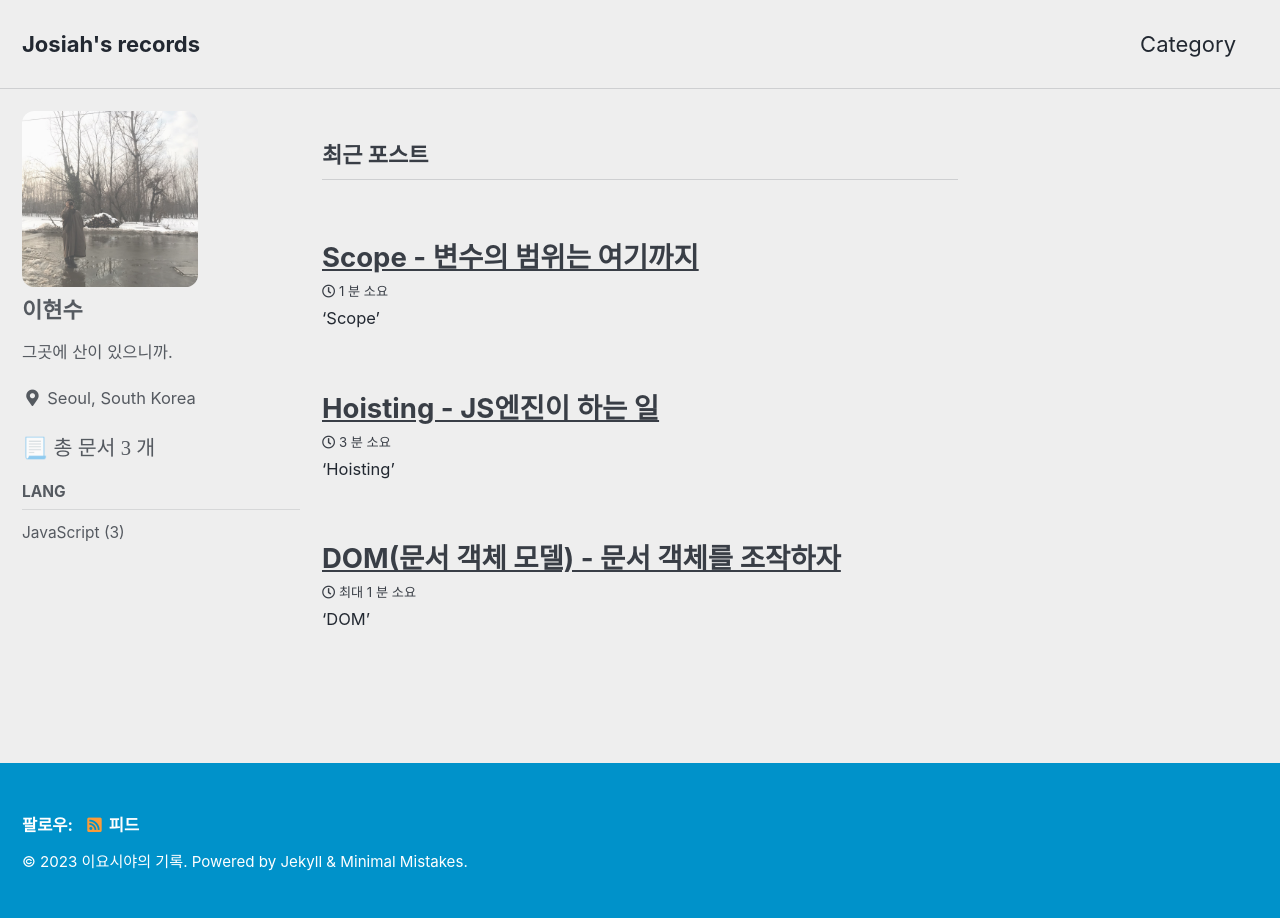
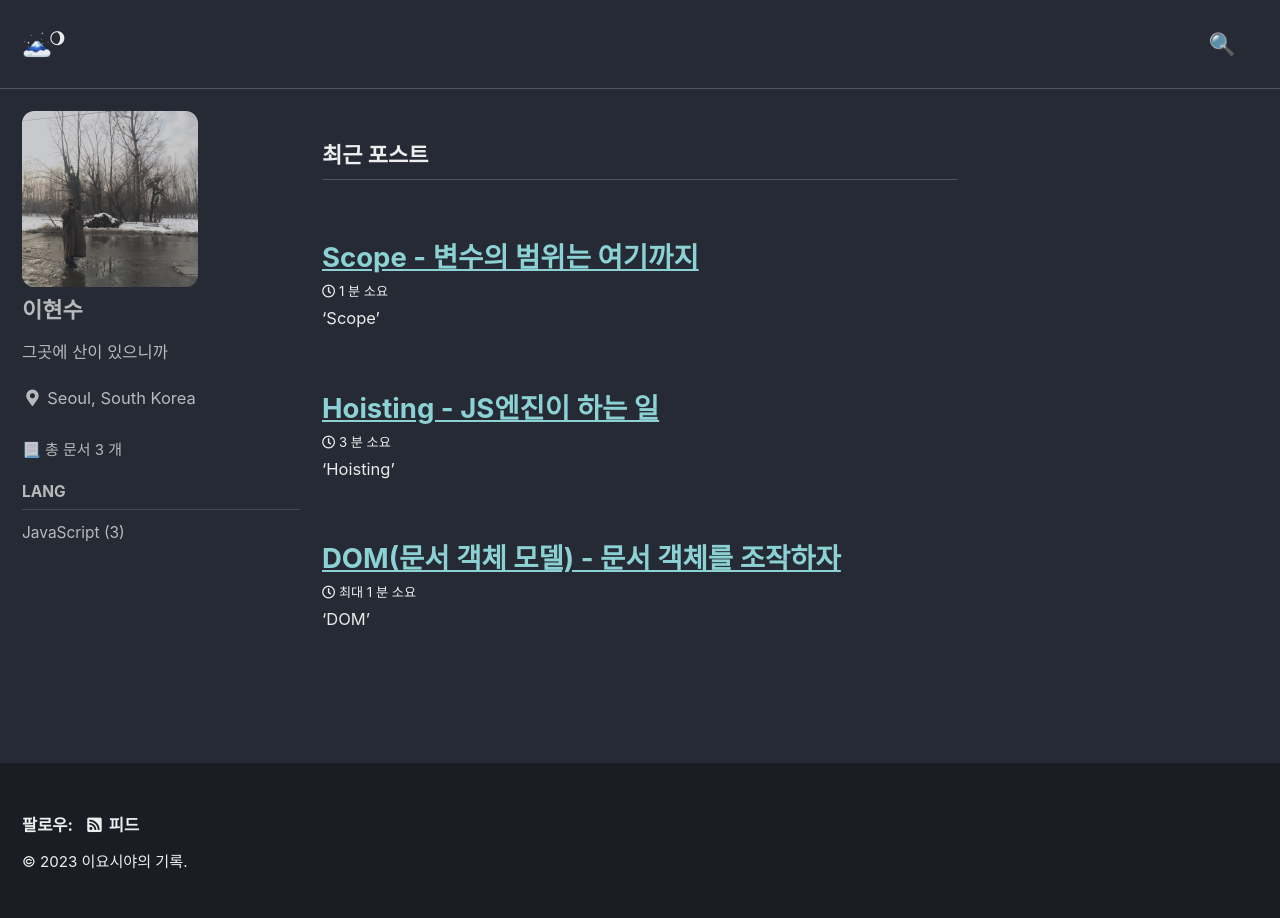
Before and after one commit to josiah-0208/josiah-0208.github.io, a Jekyll site: the page built from index.html, in a window 1280 px wide. Built offline with Jekyll 4.4.1, drawn with Linux system fonts in a browser that asks for light colours; cached includes are drawn as plain includes; the list of posts is cut into pages by our own code.

Commit message:
전반적인 디자인 수정

```diff
--- a/_config.yml
+++ b/_config.yml
@@ -12,7 +12,7 @@
 
 # theme                  : "minimal-mistakes-jekyll"
 # remote_theme           : "mmistakes/minimal-mistakes"
-minimal_mistakes_skin    : "air" # "air", "aqua", "contrast", "dark", "dirt", "neon", "mint", "plum", "sunrise"
+minimal_mistakes_skin    : "dark" # "air", "aqua", "contrast", "dark", "dirt", "neon", "mint", "plum", "sunrise"
 
 # Site Settings
 locale                   : "ko-KR"
@@ -106,7 +106,7 @@ analytics:
 author:
   name             : "이현수"
   avatar           : "/assets/images/blog_profileImg.JPG" # path of avatar image, e.g. "/assets/images/bio-photo.jpg"
-  bio              : "그곳에 산이 있으니까."
+  bio              : "그곳에 산이 있으니까"
   location         : "Seoul, South Korea"
   email            :
   links:
--- a/_data/navigation.yml
+++ b/_data/navigation.yml
@@ -1,7 +1,9 @@
 # main links
 main:
-  - title: "Category"
-    url: /categories/
+  # - title: "Category"
+  #   url: /categories/
+  - title: "🔍"
+    url: /search/
   # - title: "About"
   #   url: https://mmistakes.github.io/minimal-mistakes/about/
   # - title: "Sample Posts"
--- a/_includes/footer.html
+++ b/_includes/footer.html
@@ -18,4 +18,4 @@
   </ul>
 </div>
 
-<div class="page__footer-copyright">&copy; {{ site.time | date: '%Y' }} {{ site.name | default: site.title }}. {{ site.data.ui-text[site.locale].powered_by | default: "Powered by" }} <a href="https://jekyllrb.com" rel="nofollow">Jekyll</a> &amp; <a href="https://mademistakes.com/work/minimal-mistakes-jekyll-theme/" rel="nofollow">Minimal Mistakes</a>.</div>
+<div class="page__footer-copyright">&copy; {{ site.time | date: '%Y' }} {{ site.name | default: site.title }}. </div>
--- a/_includes/masthead.html
+++ b/_includes/masthead.html
@@ -8,7 +8,8 @@
           <a class="site-logo" href="{{ '/' | relative_url }}"><img src="{{ logo_path | relative_url }}" alt="{{ site.masthead_title | default: site.title }}"></a>
         {% endunless %}
         <a class="site-title" href="{{ '/' | relative_url }}">
-          {{ site.masthead_title | default: site.title }}
+          <span style="font-size: 24px; vertical-align: bottom;">🗻</span><span style="font-size: 16px; vertical-align: top; margin-left: -3px;">🌖</span>
+          <!-- {{ site.masthead_title | default: site.title }} -->
           {% if site.subtitle %}<span class="site-subtitle">{{ site.subtitle }}</span>{% endif %}
         </a>
         <ul class="visible-links">
--- a/_includes/nav_list_main
+++ b/_includes/nav_list_main
@@ -10,7 +10,7 @@
   <ul class="nav__items" id="category_tag_menu">
       <!--전체 글 수-->
       <li>
-            📃 <span style="font-family:'Cafe24Oneprettynight';">총 문서</style> <span style="font-family:'Coming Soon';">{{sum}}</style> <span style="font-family:'Cafe24Oneprettynight';">개</style>
+            <span style="font-size: 15px">📃 총 문서</style> <span>{{sum}}</style> <span>개</style>
       </li>
       <li>
         <!--span 태그로 카테고리들을 크게 분류 ex) lang-->
```
Also changed, not shown: _pages/search.md (added, +5 -0 lines).
